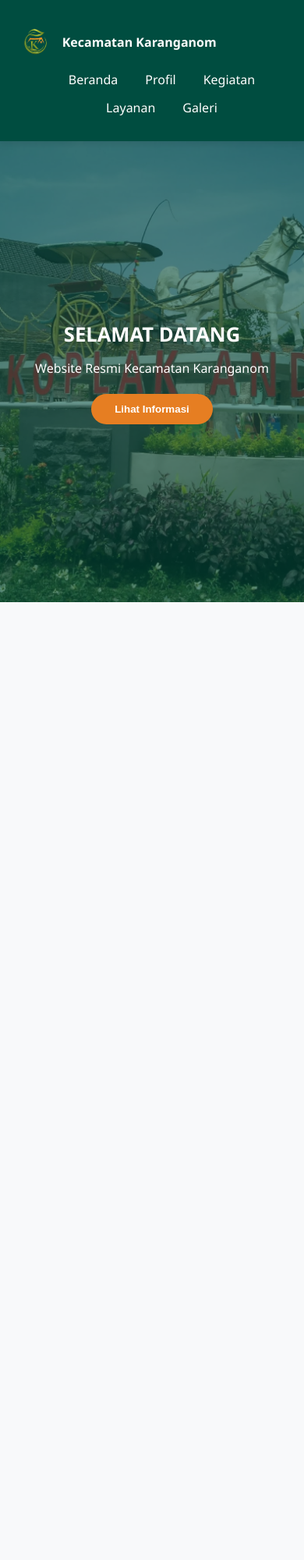
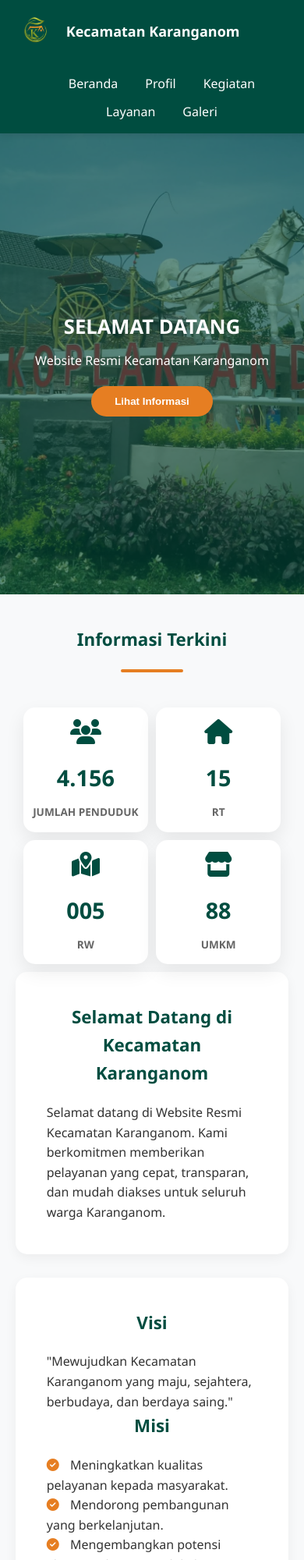
Before and after one commit to aiirofiqqgamteng/ainor, a plain HTML site: page index.html in a window 390 px wide. Shown: the top 2000 px of the page at 78% size. Before the commit the page ends 844 px from the top, so only its background shows below. Drawn offline with Linux system fonts and the light colour scheme.

Commit message:
Update index.html

```diff
--- a/index.html
+++ b/index.html
@@ -1,31 +1,59 @@
 <!DOCTYPE html>
 <html lang="id">
+
 <head>
     <meta charset="UTF-8">
     <meta name="viewport" content="width=device-width, initial-scale=1.0">
     <title>Kecamatan Karanganom</title>
     <link rel="icon" href="assets/logo.png" type="image/png">
-    <link rel="stylesheet" href="style.css?v=2.0">
+    <link rel="stylesheet" href="style.css">
     <link rel="stylesheet" href="https://cdnjs.cloudflare.com/ajax/libs/font-awesome/6.4.0/css/all.min.css">
 
     <style>
-        /* CSS untuk memastikan Logo & Teks tetap SEJAJAR di HP */
+        /* CSS RESPONSIF UNTUK HP - DITAMBAHKAN DI SINI */
         @media screen and (max-width: 768px) {
-            .navbar { flex-direction: column !important; }
-
-            .logo {
-                display: flex !important;
-                flex-direction: row !important; /* KUNCI: Membuat logo & teks sejajar */
-                justify-content: flex-start !important; /* KUNCI: Tetap di kiri */
-                align-items: center !important;
-                width: 100% !important;
-                gap: 10px !important;
-                margin-bottom: 10px !important;
+            .container {
+                width: 95% !important;
+                padding: 0 10px !important;
             }
 
-            .logo h2 { font-size: 16px !important; margin: 0 !important; }
+            .navbar {
+                flex-direction: column !important;
+                text-align: center !important;
+                gap: 15px !important;
+            }
 
-            nav { justify-content: center !important; gap: 10px !important; width: 100% !important; }
+            .navbar nav {
+                display: flex !important;
+                flex-wrap: wrap !important;
+                justify-content: center !important;
+                gap: 10px !important;
+            }
+
+            .stats-container {
+                display: grid !important;
+                grid-template-columns: repeat(2, 1fr) !important;
+                gap: 10px !important;
+                margin-top: -20px !important;
+            }
+
+            .card-stat {
+                width: 100% !important;
+                padding: 15px 5px !important;
+            }
+
+            h1 {
+                font-size: 1.6rem !important;
+            }
+
+            h2 {
+                font-size: 1.4rem !important;
+                text-align: center;
+            }
+
+            .hero-text {
+                padding: 10px !important;
+            }
         }
     </style>
 </head>
@@ -34,7 +62,7 @@
     <header>
         <div class="container navbar">
             <div class="logo">
-                <img src="assets/logo.png" alt="Logo Kelurahan" style="width: 50px; height: 50px;">
+                <img src="assets/logo.png" alt="Logo Kelurahan">
                 <h2>Kecamatan Karanganom</h2>
             </div>
             <nav>
@@ -58,8 +86,70 @@
     </section>
 
     <main class="container">
-        </main>
+        <section class="welcome-banner" style="text-align: center; padding: 40px 0;">
+            <h2 style="font-size: 2.5rem; color: #004d40;">Informasi Terkini</h2>
+            <div style="width: 80px; height: 4px; background: #e67e22; margin: 15px auto; border-radius: 2px;"></div>
+        </section>
+
+        <section class="stats-container">
+            <div class="card-stat">
+                <i class="fas fa-users" style="font-size: 2rem; color: #004d40; margin-bottom: 10px;"></i>
+                <h3>4.156</h3>
+                <p>Jumlah Penduduk</p>
+            </div>
+            <div class="card-stat">
+                <i class="fas fa-home" style="font-size: 2rem; color: #004d40; margin-bottom: 10px;"></i>
+                <h3>15</h3>
+                <p>RT</p>
+            </div>
+            <div class="card-stat">
+                <i class="fas fa-map-marked-alt" style="font-size: 2rem; color: #004d40; margin-bottom: 10px;"></i>
+                <h3>005</h3>
+                <p>RW</p>
+            </div>
+            <div class="card-stat">
+                <i class="fas fa-store" style="font-size: 2rem; color: #004d40; margin-bottom: 10px;"></i>
+                <h3>88</h3>
+                <p>UMKM</p>
+            </div>
+        </section>
+
+        <section class="card-large">
+            <h2>Selamat Datang di Kecamatan Karanganom</h2>
+            <p>Selamat datang di Website Resmi Kecamatan Karanganom. Kami berkomitmen memberikan pelayanan yang cepat,
+                transparan, dan mudah diakses untuk seluruh warga Karanganom.</p>
+        </section>
+
+        <section class="card-large visi-misi-section">
+            <div class="center-content">
+                <h2>Visi</h2>
+                <p class="visi-text">"Mewujudkan Kecamatan Karanganom yang maju, sejahtera, berbudaya, dan berdaya
+                    saing."</p>
+
+                <h2>Misi</h2>
+                <ul class="misi-list" style="list-style: none; padding: 0;">
+                    <li><i class="fas fa-check-circle" style="color: #e67e22; margin-right: 10px;"></i> Meningkatkan
+                        kualitas pelayanan kepada masyarakat.</li>
+                    <li><i class="fas fa-check-circle" style="color: #e67e22; margin-right: 10px;"></i> Mendorong
+                        pembangunan yang berkelanjutan.</li>
+                    <li><i class="fas fa-check-circle" style="color: #e67e22; margin-right: 10px;"></i> Mengembangkan
+                        potensi ekonomi dan UMKM lokal.</li>
+                    <li><i class="fas fa-check-circle" style="color: #e67e22; margin-right: 10px;"></i> Melestarikan
+                        budaya dan kearifan lokal.</li>
+                    <li><i class="fas fa-check-circle" style="color: #e67e22; margin-right: 10px;"></i> Meningkatkan
+                        partisipasi masyarakat dalam pembangunan.</li>
+                </ul>
+            </div>
+        </section>
+    </main>
+
+    <footer>
+        <div class="container">
+            <p>&copy; 2026 Kecamatan Karanganom. Seluruh hak cipta dilindungi.</p>
+        </div>
+    </footer>
 
     <script src="script.js"></script>
 </body>
+
 </html>
```
